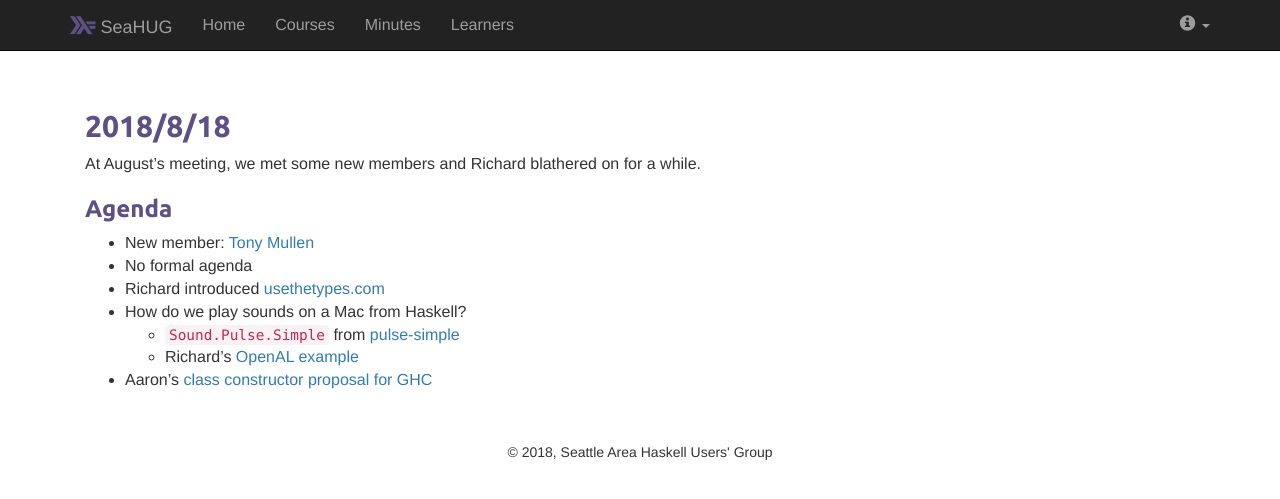
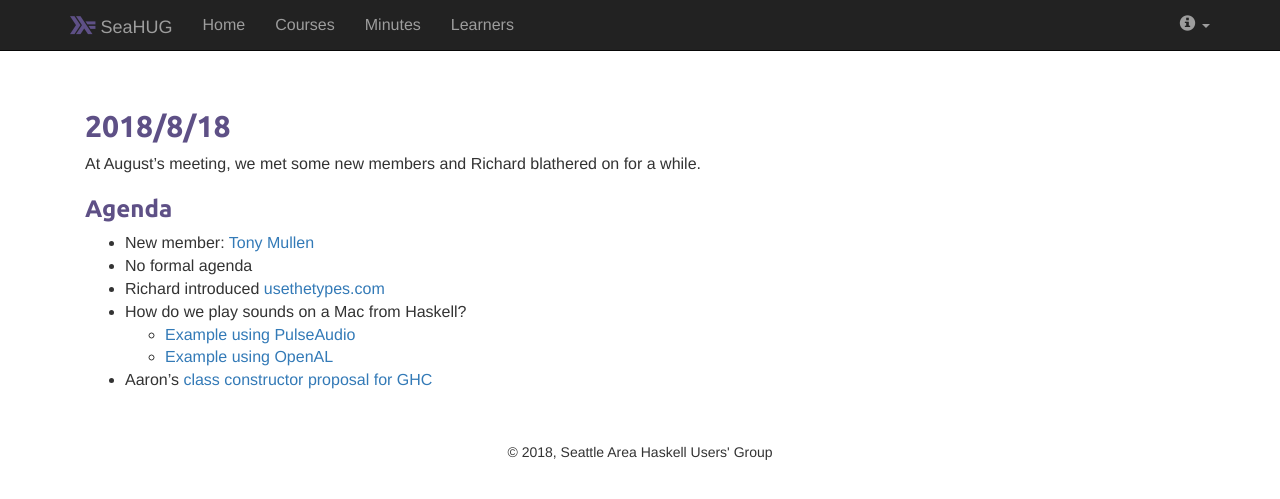
Before and after one commit to seahug/seahug.github.io, a Jekyll site: the page built from _posts/2018-08-18-minutes.md, in a window 1280 px wide. Shown: the top 499 px of the page. Built offline with Jekyll 4.4.1, drawn with Linux system fonts in a browser that asks for light colours; nearby versions of some CDN libraries.

Commit message:
Update audio examples

```diff
--- a/_posts/2018-08-18-minutes.md
+++ b/_posts/2018-08-18-minutes.md
@@ -14,12 +14,12 @@ At August's meeting, we met some new members and Richard blathered on for a whil
 * No formal agenda
 * Richard introduced [usethetypes.com][usethetypes.com]
 * How do we play sounds on a Mac from Haskell?
-  * `Sound.Pulse.Simple` from [pulse-simple][pulse-simple]
-  * Richard's [OpenAL example][haskell-openal-example]
+  * [Example using PulseAudio][pulsetest]
+  * [Example using OpenAL][haskell-openal-example]
 * Aaron's [class constructor proposal for GHC][class-constructors]
 
 [class-constructors]: https://github.com/aaronvargo/ghc-proposals/blob/class-constructors/proposals/class-constructors.rst
 [haskell-openal-example]: https://github.com/seahug/haskell-openal-example
-[pulse-simple]: http://hackage.haskell.org/package/pulse-simple-0.1.14/docs/Sound-Pulse-Simple.html
+[pulsetest]: https://github.com/seahug/pulsetest
 [tony-mullen]: https://github.com/tonymullen
 [usethetypes.com]: https://usethetypes.com/
```
